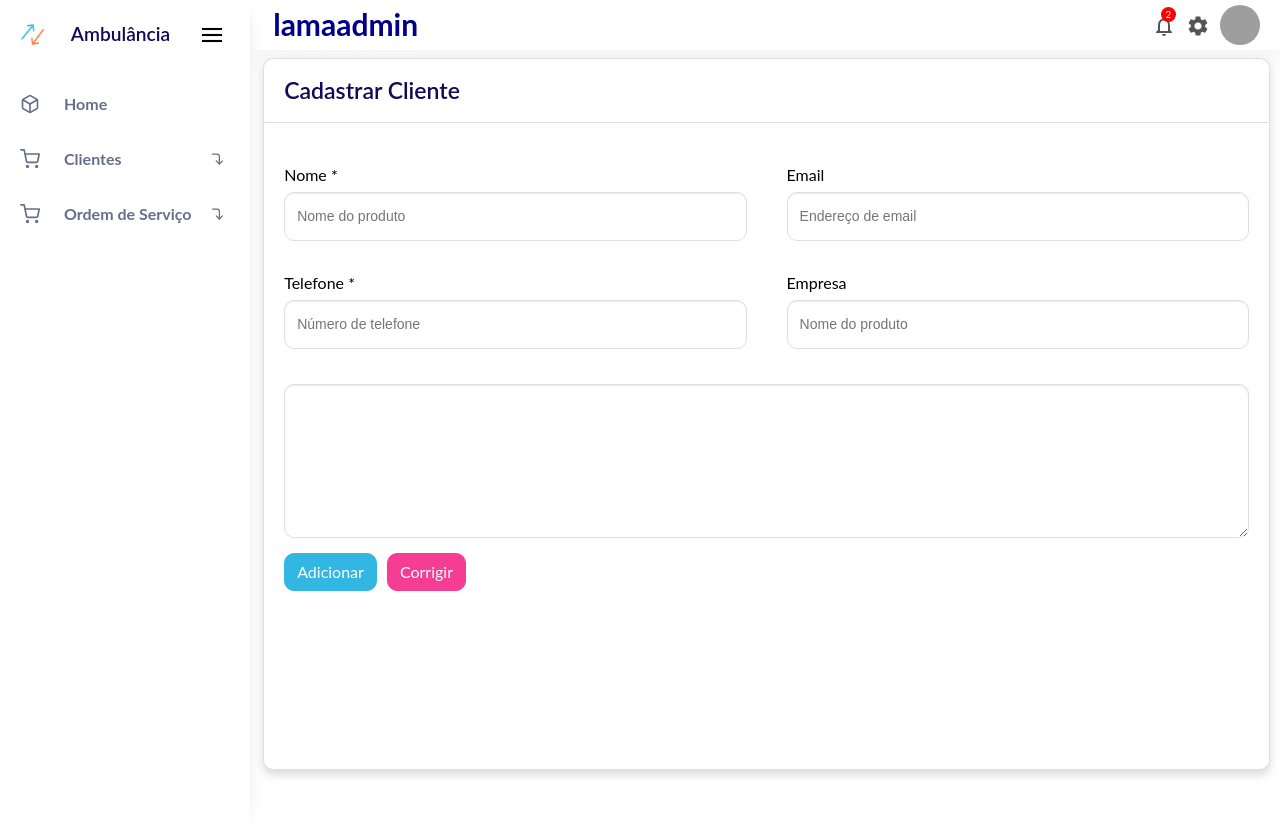
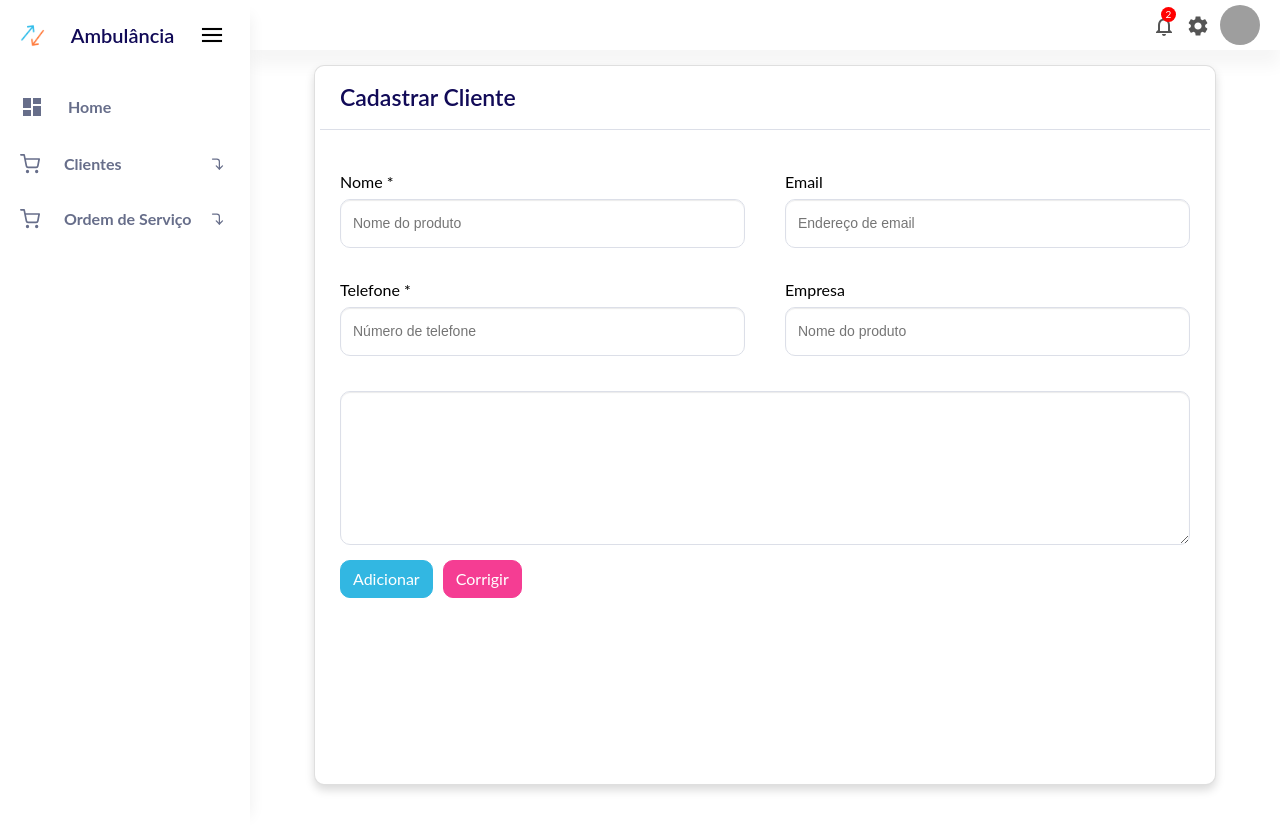
Before and after one commit to matheusmf1/ambulance-system, a React (Create React App) app: page /novocliente in a window 1280 px wide. Shown: the top 830 px of the page. Built offline with nearby package versions, Linux system fonts and the light colour scheme; grey boxes are pictures that could not be loaded; the HTML template or start-up script is replaced by a standard one.

Commit message:
Ui update

```diff
--- a/src/app.css
+++ b/src/app.css
@@ -29,7 +29,8 @@ h5 {
   margin: 0px;
   line-height: 1.5;
   color: #110A57;
-  font-size: 1.2em;
+  /* font-size: 1.2em; */
+  font-size: 20px;
 }
 
 a {
@@ -51,17 +52,16 @@ a {
     "sidebar nav nav nav"
     "sidebar main main main";
 
-  grid-gap: 0.2rem;
-
+  /* grid-gap: 0.2rem; */
   /* overflow-y: auto; */
 }
 
 main {
-  /* background: #fff; */
   grid-area: main;
-  /* border-radius: var(--main-radius); */
   padding: 15px 20px 10px 20px;
   overflow-y: auto;
+  /* background: #f3f4f6; */
+  /* margin: 15px 5vw */
 }
 
 
--- a/src/components/formCustomer/formCustomer.css
+++ b/src/components/formCustomer/formCustomer.css
@@ -11,7 +11,7 @@ h4 {
 
 .form__container {
   background-color: #fff;
-  padding: 15px 0px;
+  padding: 15px 5px;
   box-shadow: 0 5px 10px rgb(0 0 0 / 15%);
 
   background-clip: border-box;
--- a/src/components/sidebar/Sidebar.jsx
+++ b/src/components/sidebar/Sidebar.jsx
@@ -1,6 +1,7 @@
 import React from 'react'
 import './sidebar.css'
 import logo from '../../assets/images/logo.png';
+import DashboardIcon from "@material-ui/icons/Dashboard";
 
 
 export default function Sidebar() {
@@ -32,7 +33,8 @@ export default function Sidebar() {
 						{/* DASHBOARD */}
 						<li className="sidebar__menu--listItens">
 							<a href="/">
-								<svg className="sidebar__menu--icons" width="20" height="20" xmlns="http://www.w3.org/2000/svg"
+
+								{/* <svg className="sidebar__menu--icons" width="20" height="20" xmlns="http://www.w3.org/2000/svg"
 									viewBox="0 0 24 24" fill="none" stroke="currentColor" stroke-width="2" stroke-linecap="round"
 									stroke-linejoin="round">
 									<path
@@ -40,7 +42,10 @@ export default function Sidebar() {
 									</path>
 									<polyline points="3.27 6.96 12 12.01 20.73 6.96"></polyline>
 									<line x1="12" y1="22.08" x2="12" y2="12"></line>
-								</svg>
+								</svg> */}
+
+								<DashboardIcon />
+
 
 								<span className="sidebar__menu--title">Home</span>
 							</a>
--- a/src/components/sidebar/sidebar.css
+++ b/src/components/sidebar/sidebar.css
@@ -82,11 +82,13 @@ li {
 
 
 .container__sidebar.active .sidebar__logo--title {
-  /* margin: 0 0 0 1rem; */
+  opacity: 1;
 }
 
 .sidebar__logo--title {
-  margin: 0 20px 0 1rem;
+  margin: 0 1rem;
+  opacity: 0;
+  transition: all 0.7s ease-in-out;
 }
 
 
@@ -102,7 +104,9 @@ li {
 /* ---- SIDEBAR SCROLL CONTENT ---- */
 
 .sidebar__scrollbar {
-  overflow: auto;
+  /* overflow: auto; */
+  overflow-x: hidden;
+  overflow-y: auto;
   height: -webkit-fill-available;
   padding: 0px 5px 100px 0px;
   background: white;
@@ -182,7 +186,7 @@ li {
   font-size: 16px;
   white-space: nowrap;
   color: #676E8A;
-  padding: 10px 20px 10px 20px;
+  padding: 15px 20px 10px 20px;
 
 }
 .container__sidebar.active .sidebar__menu--listItens.active .sidebar__submenu .sidebar__menu--title {
--- a/src/components/topbar/Topbar.jsx
+++ b/src/components/topbar/Topbar.jsx
@@ -18,7 +18,7 @@ export default function Topbar() {
             </svg>
           </div>
 
-          <span className="logo">lamaadmin</span>
+          <span className="logo"></span>
         </div>
 
         <div className="topRight">
--- a/src/pages/customer/customerAdd/customerAdd.css
+++ b/src/pages/customer/customerAdd/customerAdd.css
@@ -15,15 +15,14 @@ h4 {
 
 .form__container {
   background-color: #fff;
-  padding: 15px 0px;
+  padding: 15px 5px;
   box-shadow: 0 5px 10px rgb(0 0 0 / 15%);
 
   background-clip: border-box;
   border: 1px solid rgba(0,0,0,.125);
   border-radius: 10px;
-  margin: 5px 10px 30px 10px;
-  /* margin: 0px 15px; */
-  /* height: fit-content; */
+  /* margin: 5px 10px 30px 10px; */
+  margin: 15px 5vw
 }
 
 .form__title {
```
